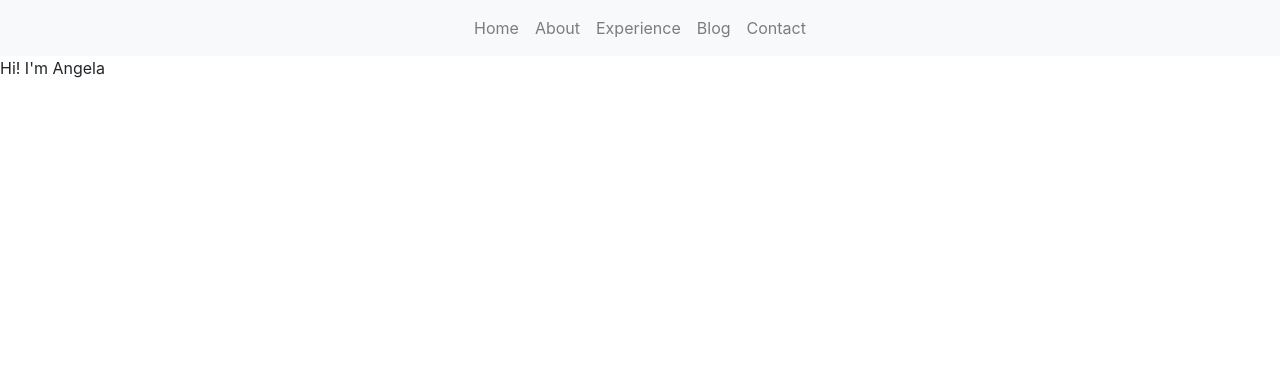
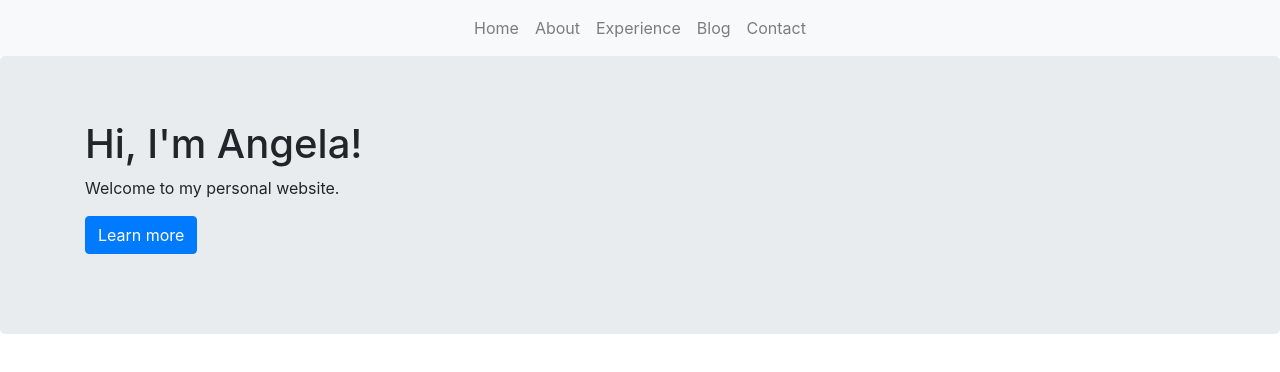
Before and after one commit to angelagyang/angelagyang.github.io, a React (Create React App) app in the folder personal-website/: page / in a window 1280 px wide. Shown: the top 372 px of the page. Built offline with nearby package versions, Linux system fonts and the light colour scheme.

Commit message:
Adding image

```diff
--- a/personal-website/src/App.js
+++ b/personal-website/src/App.js
@@ -1,5 +1,5 @@
 import './App.css';
-import Intro from './components/intro'
+import Home from './components/home'
 import NavBar from './components/navbar';
 import 'react-bootstrap';
 
@@ -7,7 +7,7 @@ function App() {
   return (
     <div className="Website">
       <NavBar></NavBar>
-      <Intro></Intro>
+      <Home></Home>
     </div>
   );
 }
--- /dev/null
+++ b/personal-website/src/components/home.js
@@ -0,0 +1,24 @@
+import React, { Component } from 'react'
+import { Button } from 'react-bootstrap'
+
+export default class Home extends Component {
+    render() {
+      var styles = {
+        //background: no-repeat center center,
+        backgroundImage: 'url(images/angela_home.jpg)',
+      };
+      return (
+        <div class="jumbotron" style = {{styles}}>
+          <div class="container">
+            <h1>Hi, I'm Angela!</h1>
+            <p>
+            Welcome to my personal website.
+          </p>
+          <p>
+            <Button variant="primary">Learn more</Button>
+          </p>
+          </div>
+        </div>
+        )
+    }
+  }
--- a/personal-website/src/components/intro.js
+++ /dev/null
@@ -1,9 +0,0 @@
-import React, { Component } from 'react'
-
-export default class Introduction extends Component {
-    render() {
-      return (<div>
-          Hi! I'm Angela
-      </div>)
-    }
-  }
```
Also changed, not shown: personal-website/public/images/angela_home.jpg (added), 1 other file (tests, documents, lock files or other folders).
